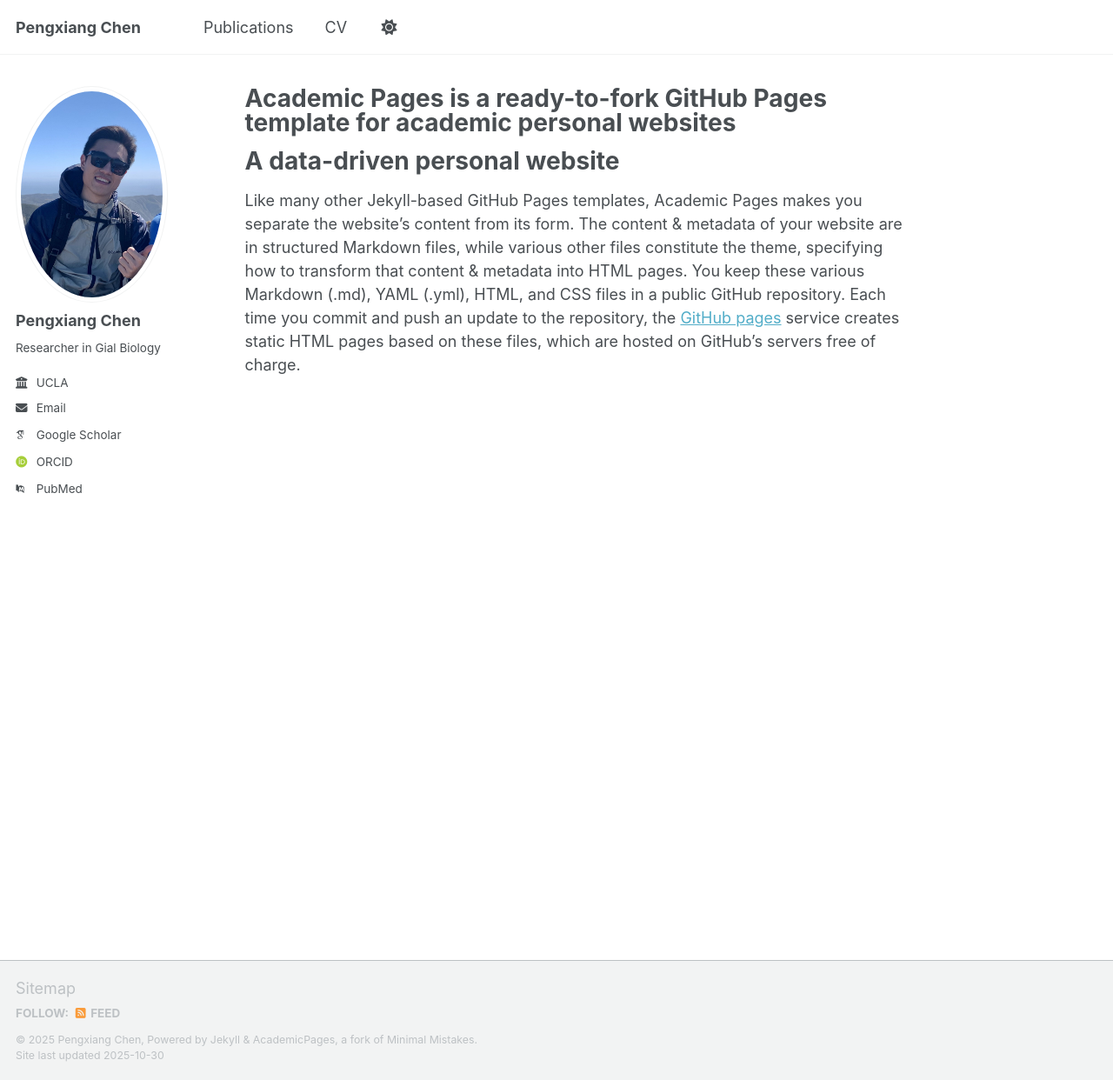
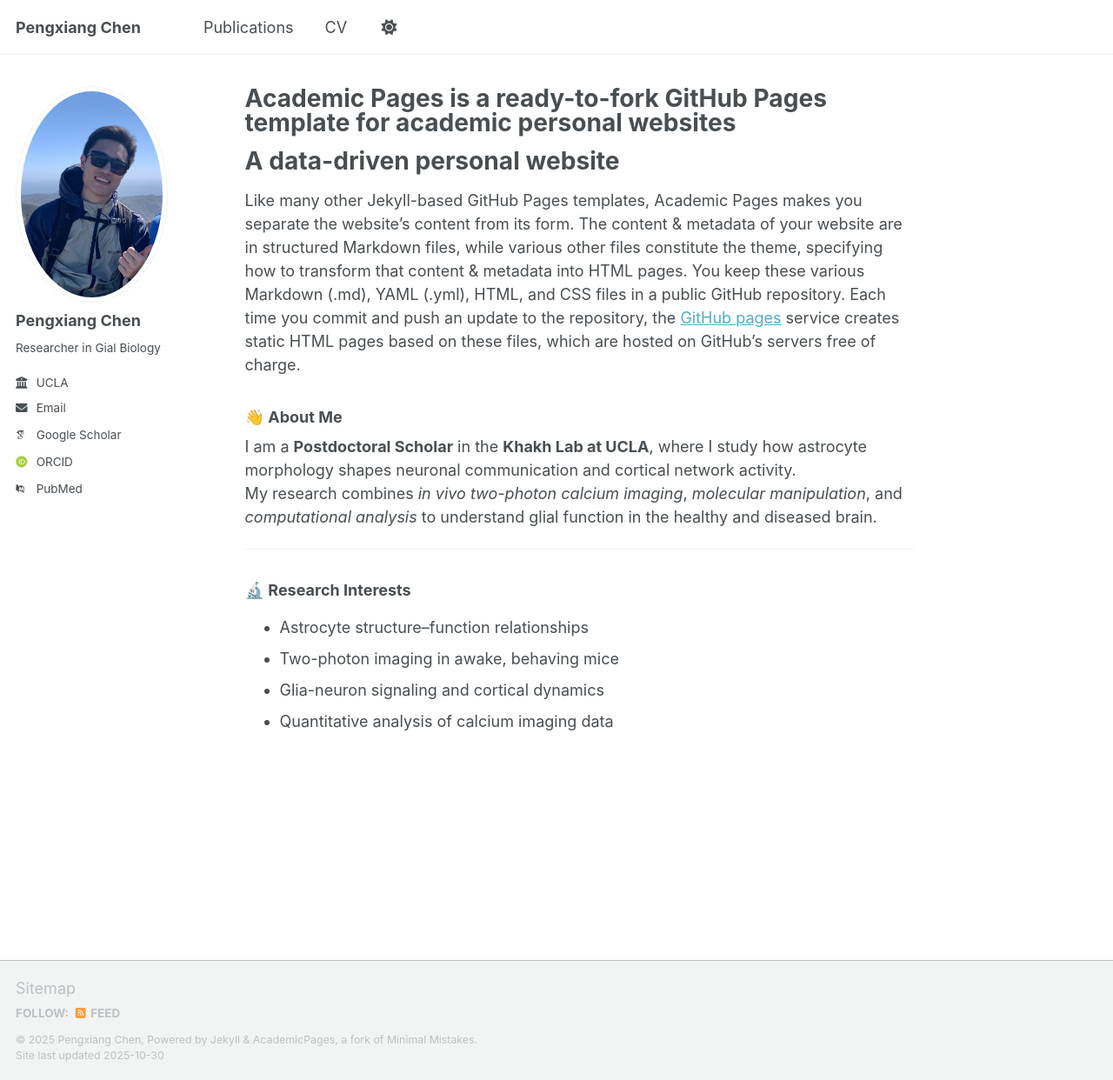
Before and after one commit to bluesea405/pxchen, a Jekyll site: the page built from _pages/about.md, in a window 1280 px wide and 1242 px high. Shown: the whole window at 87% size. Built offline with Jekyll 4.4.1, drawn with Linux system fonts in a browser that asks for light colours; some web fonts are replaced; a script that is not in the unit is left out.

Commit message:
Update about.md

```diff
--- a/_pages/about.md
+++ b/_pages/about.md
@@ -11,3 +11,17 @@ redirect_from:
 A data-driven personal website
 ======
 Like many other Jekyll-based GitHub Pages templates, Academic Pages makes you separate the website's content from its form. The content & metadata of your website are in structured Markdown files, while various other files constitute the theme, specifying how to transform that content & metadata into HTML pages. You keep these various Markdown (.md), YAML (.yml), HTML, and CSS files in a public GitHub repository. Each time you commit and push an update to the repository, the [GitHub pages](https://pages.github.com/) service creates static HTML pages based on these files, which are hosted on GitHub's servers free of charge.
+
+
+
+### 👋 About Me
+I am a **Postdoctoral Scholar** in the **Khakh Lab at UCLA**, where I study how astrocyte morphology shapes neuronal communication and cortical network activity.
+My research combines *in vivo two-photon calcium imaging*, *molecular manipulation*, and *computational analysis* to understand glial function in the healthy and diseased brain.
+
+---
+
+### 🔬 Research Interests
+- Astrocyte structure–function relationships
+- Two-photon imaging in awake, behaving mice
+- Glia-neuron signaling and cortical dynamics
+- Quantitative analysis of calcium imaging data
```
